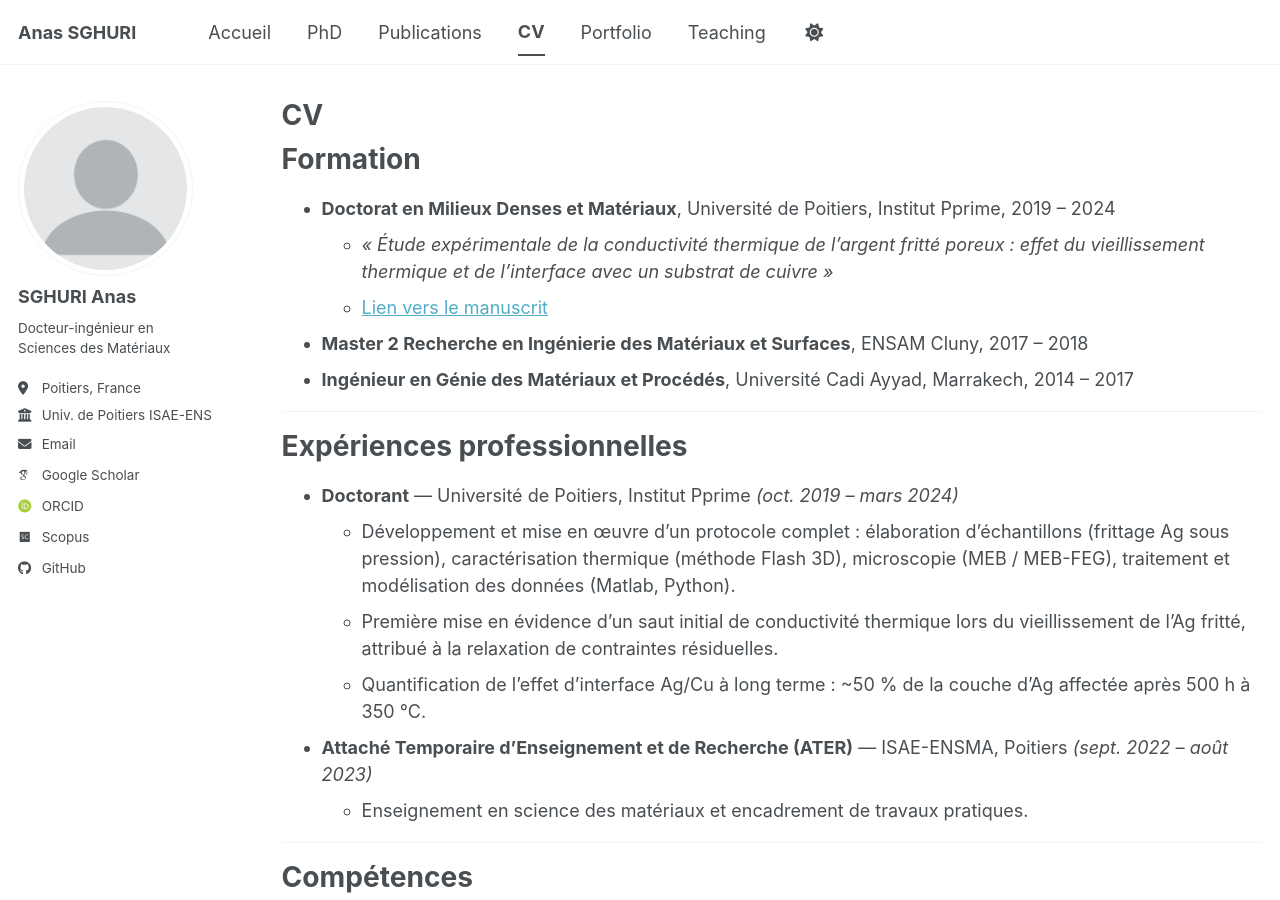
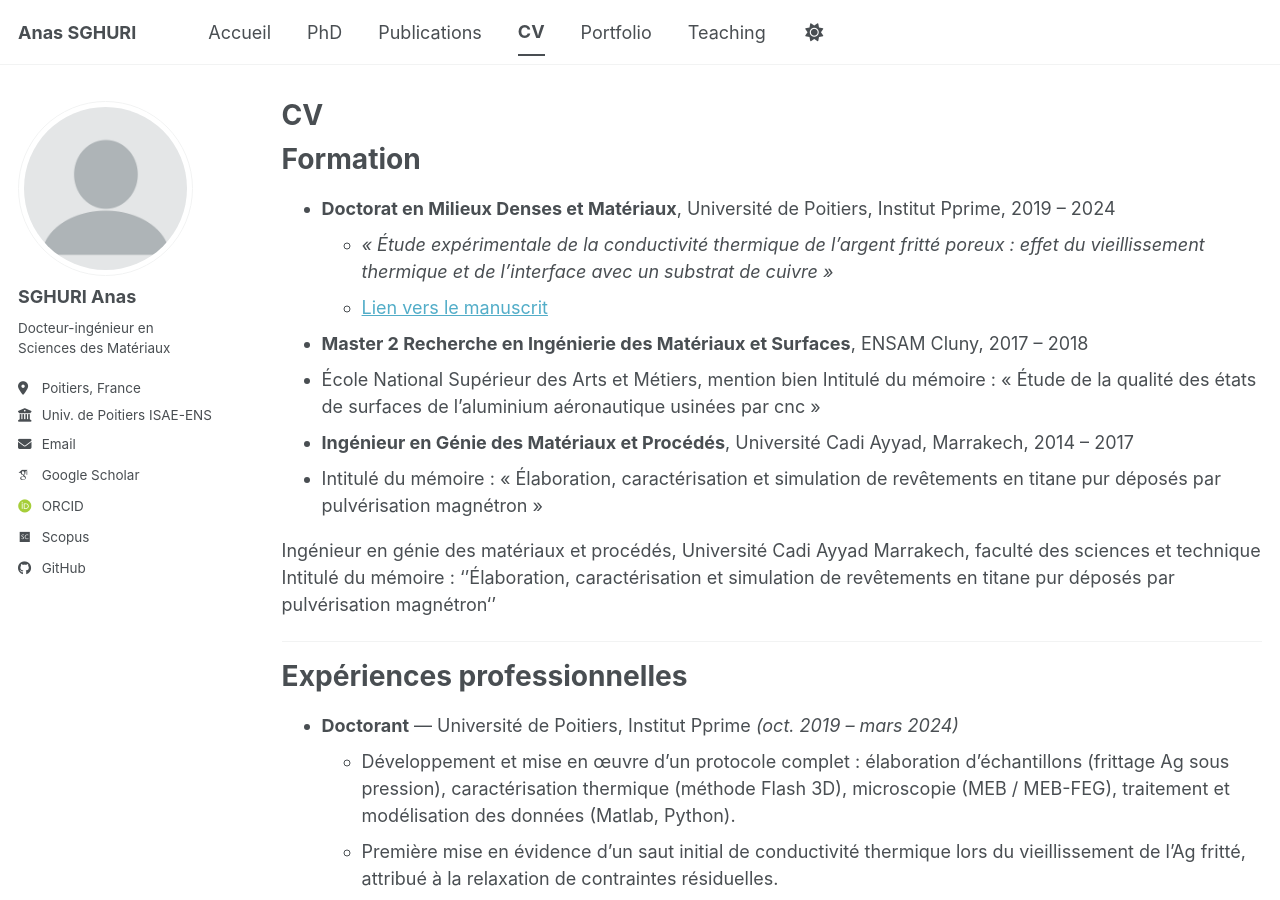
Before and after one commit to Anas-Sg-git/anas-sghuri, a Jekyll site: the page built from _pages/cv.md, in a window 1280 px wide and 900 px high. Built offline with Jekyll 4.4.1, drawn with Linux system fonts in a browser that asks for light colours; some web fonts are replaced; a script bundle is joined from its source files by our own code; library files that are not in the unit come from our copies.

Commit message:
Update cv.md

```diff
--- a/_pages/cv.md
+++ b/_pages/cv.md
@@ -13,7 +13,17 @@ author_profile: true
   * *« Étude expérimentale de la conductivité thermique de l'argent fritté poreux : effet du vieillissement thermique et de l'interface avec un substrat de cuivre »*
   * [Lien vers le manuscrit](https://hal.science/tel-05045482)
 * **Master 2 Recherche en Ingénierie des Matériaux et Surfaces**, ENSAM Cluny, 2017 – 2018
+* École National Supérieur des Arts et Métiers, mention bien
+Intitulé du mémoire : « Étude de la qualité des états de surfaces de l’aluminium aéronautique usinées par cnc »
 * **Ingénieur en Génie des Matériaux et Procédés**, Université Cadi Ayyad, Marrakech, 2014 – 2017
+* Intitulé du mémoire : « Élaboration, caractérisation et simulation de revêtements en titane pur déposés par pulvérisation magnétron »
+
+
+Ingénieur en génie des matériaux et procédés,
+Université Cadi Ayyad Marrakech, faculté des sciences et technique
+Intitulé du mémoire : ‘’Élaboration, caractérisation et simulation de revêtements en titane pur déposés par pulvérisation magnétron‘’
+
+
 
 ---
 
```
